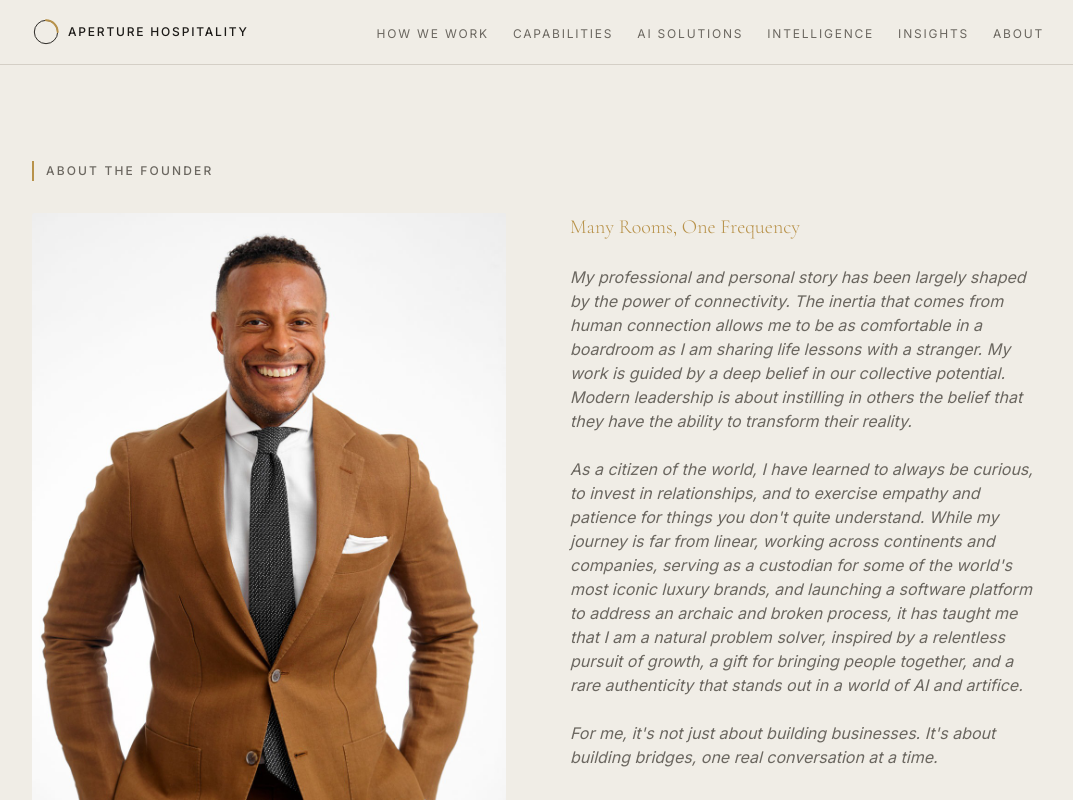
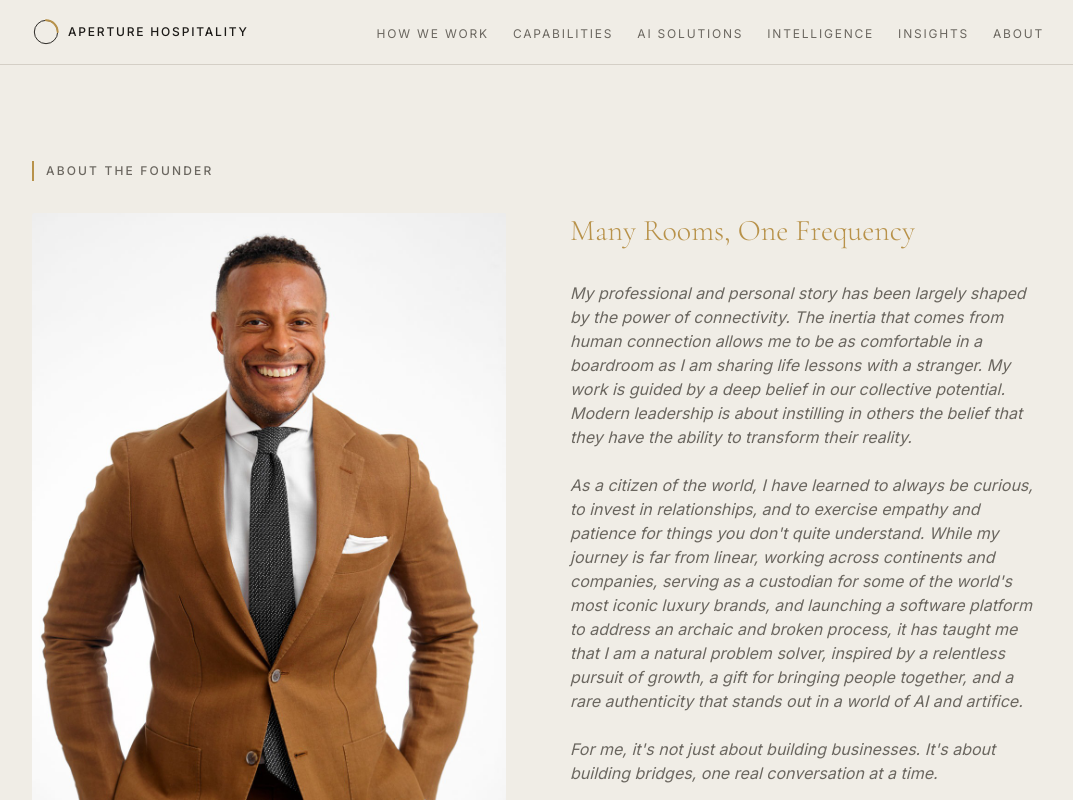
Before and after one commit to letsnavigatebmw/aperture-hospitality, a Next.js app: page /about in a window 1280 px wide. Shown: the top 800 px of the page, without its empty margins (102-1175 px from the left). Built offline with nearby package versions, Linux system fonts and the light colour scheme.

Commit message:
Increase 'Many Rooms, One Frequency' title size: text-lg/md:text-xl → text-2xl/md:text-3xl

```diff
--- a/app/about/page.tsx
+++ b/app/about/page.tsx
@@ -72,7 +72,7 @@ export default function About() {
 
             {/* Right column */}
             <div>
-              <p className="font-display text-lg md:text-xl font-light text-brass mb-6">Many Rooms, One Frequency</p>
+              <p className="font-display text-2xl md:text-3xl font-light text-brass mb-8">Many Rooms, One Frequency</p>
               <div className="space-y-6 text-sm md:text-base leading-relaxed text-muted italic">
                 <p>
                   My professional and personal story has been largely shaped by the power of <strong style={{ fontWeight: 400 }}>connectivity</strong>. The inertia that comes from human connection allows me to be as comfortable in a boardroom as I am sharing life lessons with a stranger. My work is guided by a deep belief in our <strong style={{ fontWeight: 400 }}>collective potential</strong>. Modern leadership is about instilling in others the belief that they have the ability to transform their reality.
```
